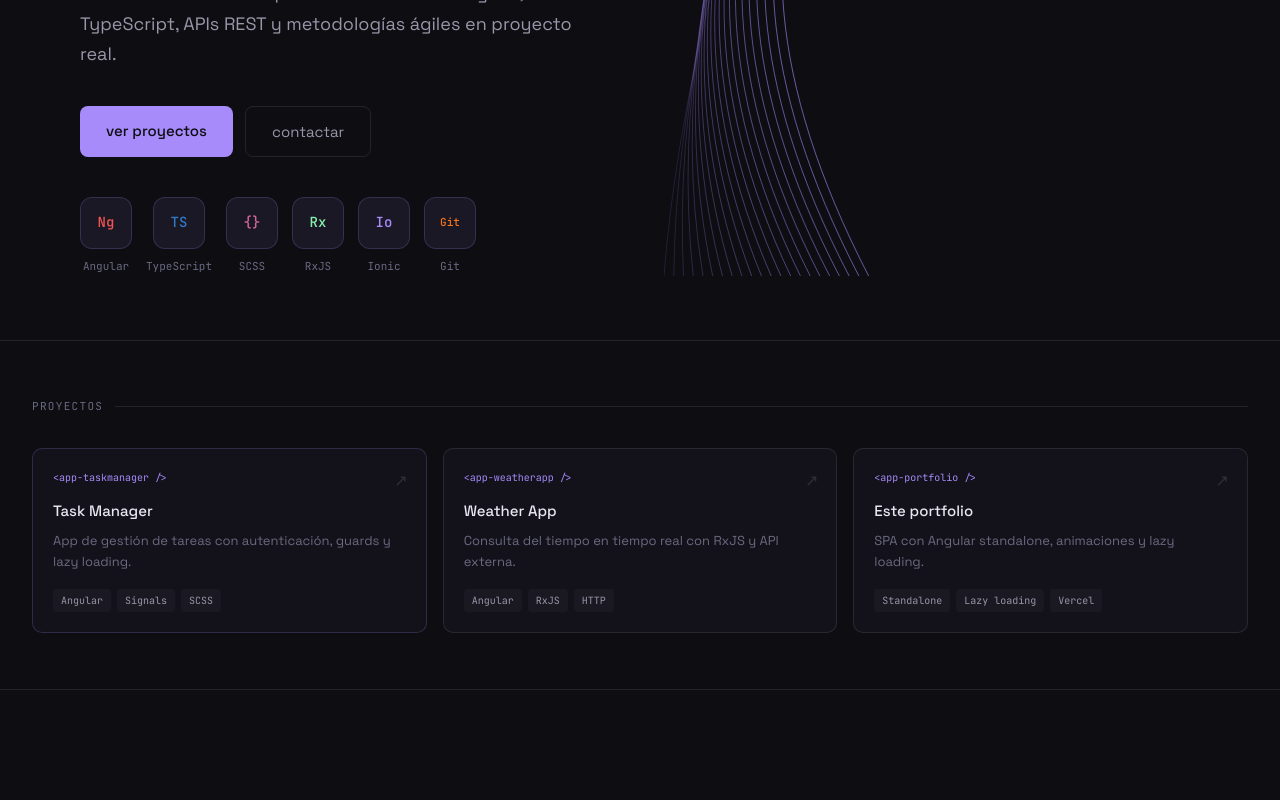
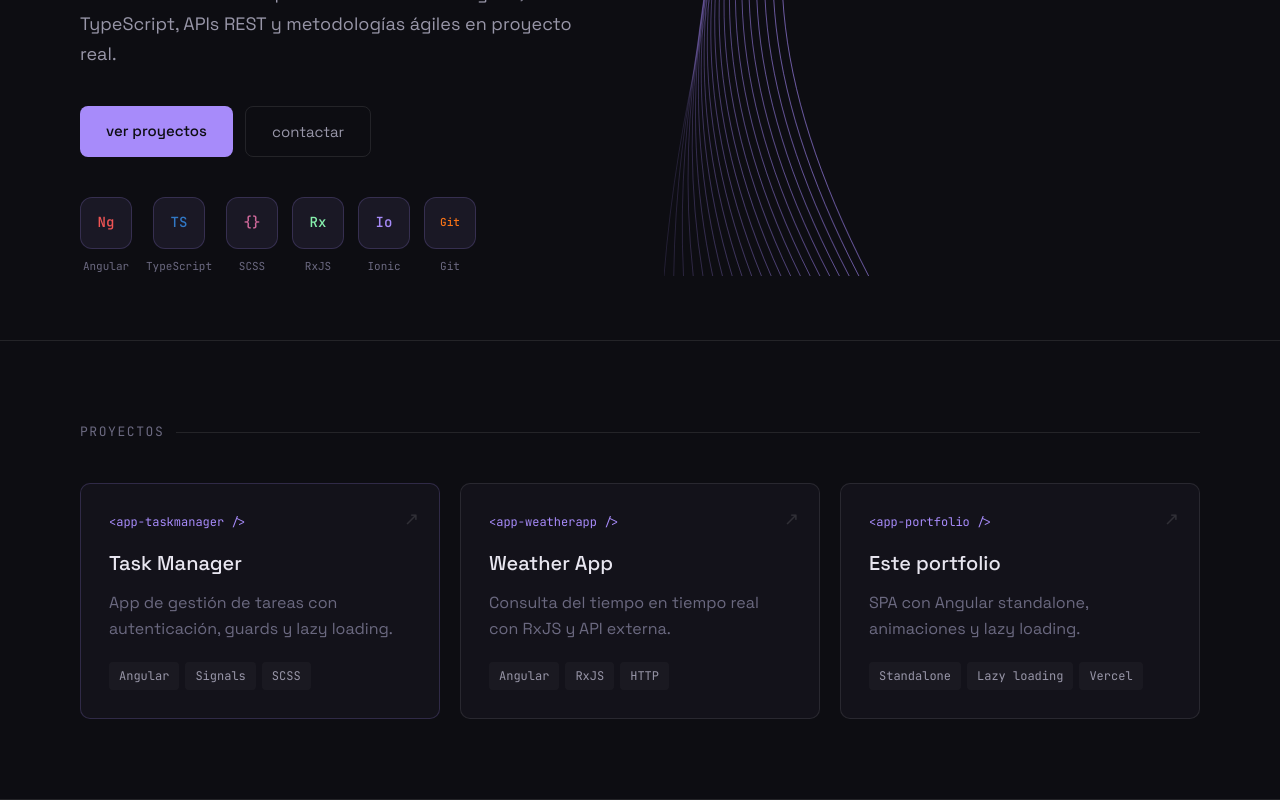
Before and after one commit to rakelBarranco/dev.portfolio, an Angular app: page / in a window 1280 px wide. Shown: the part 663-1463 px from the top of the page. Before the commit the page ends 1353 px from the top, so only its background shows below. Built offline with nearby package versions, Linux system fonts and the light colour scheme.

Commit message:
feat: scale up projects section typography and spacing

```diff
--- a/src/app/features/projects/projects.scss
+++ b/src/app/features/projects/projects.scss
@@ -1,14 +1,14 @@
 .projects {
-  padding: 56px 32px;
+  padding: 80px 80px;  // mismo margen lateral que el hero
   border-bottom: 0.5px solid var(--color-border);
 
   &__label {
     font-family: var(--font-mono);
-    font-size: 11px;
+    font-size: 13px;  // antes 11px
     color: var(--color-text-muted);
     text-transform: uppercase;
     letter-spacing: 0.12em;
-    margin-bottom: 32px;
+    margin-bottom: 40px;  // antes 32px
     display: flex;
     align-items: center;
     gap: 12px;
@@ -23,8 +23,8 @@
 
   &__grid {
     display: grid;
-    grid-template-columns: repeat(auto-fit, minmax(220px, 1fr));
-    gap: 16px;
+    grid-template-columns: repeat(auto-fit, minmax(280px, 1fr));  // antes 220px
+    gap: 20px;  // antes 16px
   }
 }
 
@@ -32,7 +32,7 @@
   background: var(--color-bg-card);
   border: 0.5px solid var(--color-border);
   border-radius: 10px;
-  padding: 20px;
+  padding: 28px;  // antes 20px
   position: relative;
   overflow: hidden;
   cursor: pointer;
@@ -54,23 +54,23 @@
 
   &__tag {
     font-family: var(--font-mono);
-    font-size: 10px;
+    font-size: 12px;  // antes 10px
     color: var(--color-accent);
-    margin-bottom: 12px;
+    margin-bottom: 14px;
   }
 
   &__title {
-    font-size: 15px;
+    font-size: 20px;  // antes 15px
     font-weight: 500;
-    margin-bottom: 8px;
+    margin-bottom: 10px;
     color: var(--color-text-primary);
   }
 
   &__desc {
-    font-size: 13px;
+    font-size: 16px;  // antes 13px
     color: var(--color-text-muted);
     line-height: 1.6;
-    margin-bottom: 16px;
+    margin-bottom: 20px;
   }
 
   &__chips {
@@ -81,19 +81,19 @@
 
   &__arrow {
     position: absolute;
-    top: 18px;
-    right: 18px;
+    top: 20px;
+    right: 20px;
     color: #ffffff20;
-    font-size: 16px;
+    font-size: 18px;
     transition: color 0.2s, transform 0.2s;
   }
 }
 
 .chip {
   font-family: var(--font-mono);
-  font-size: 10px;
+  font-size: 12px;  // antes 10px
   background: #ffffff08;
   color: var(--color-text-secondary);
-  padding: 3px 8px;
+  padding: 4px 10px;
   border-radius: 4px;
 }
```
